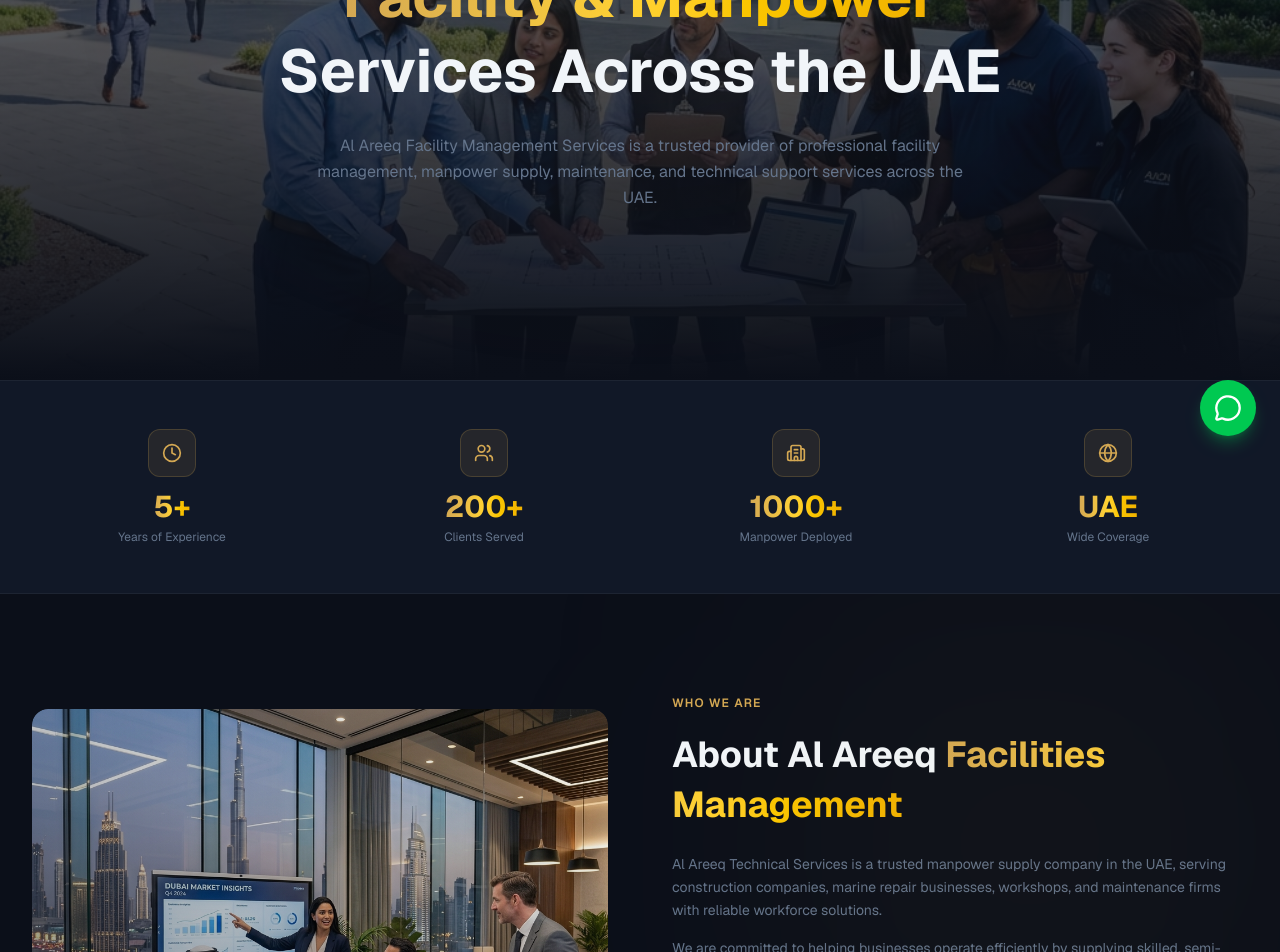
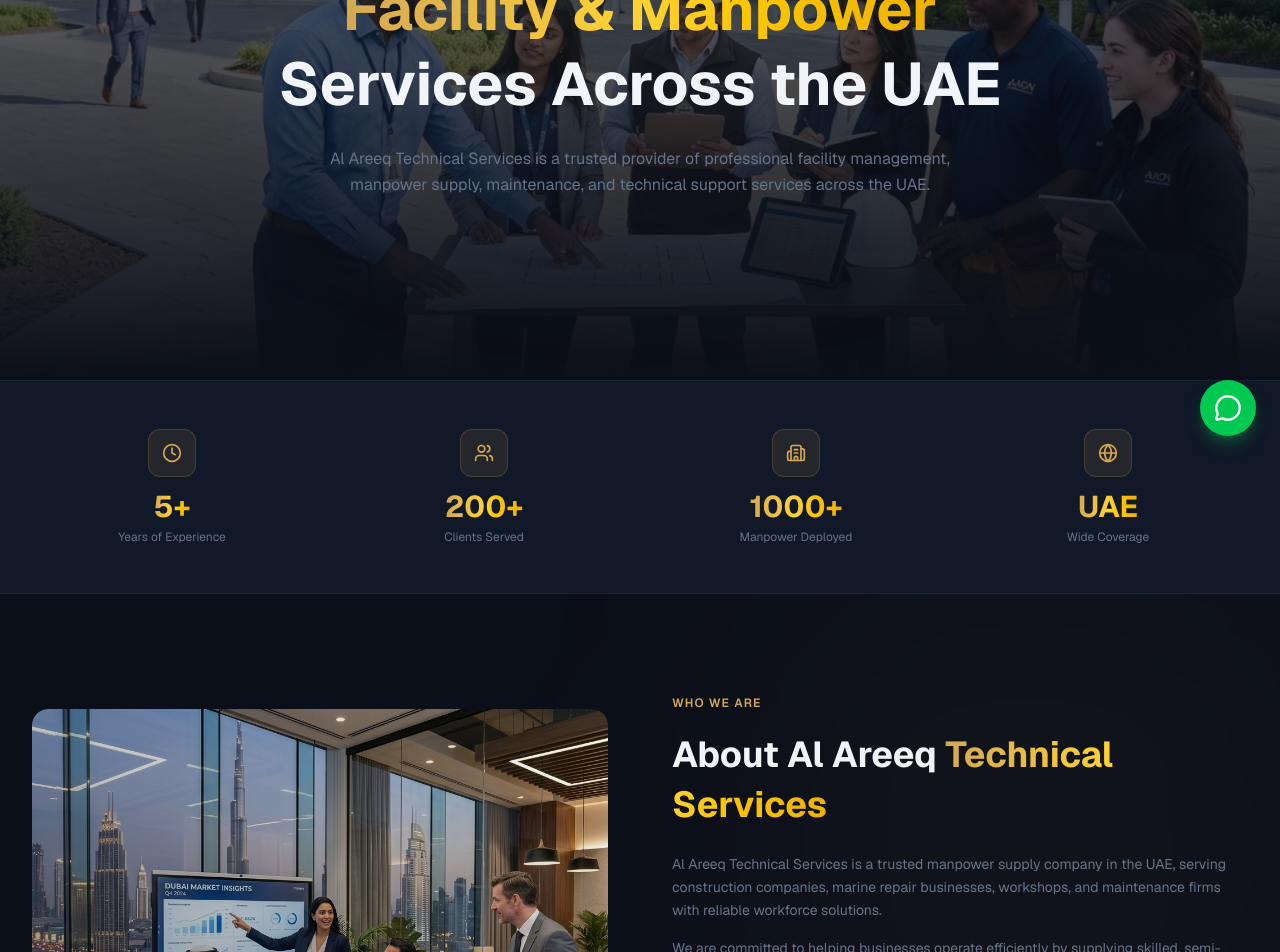
Before and after one commit to zahryxdigital-cloud/swift2, a Next.js app: page /about in a window 1280 px wide. Shown: the part 340-1292 px from the top of the page. Built offline with nearby package versions, Linux system fonts and the light colour scheme.

Commit message:
fixed more description

```diff
--- a/src/app/about/page.tsx
+++ b/src/app/about/page.tsx
@@ -107,7 +107,7 @@
             transition={{ duration: 0.7, delay: 0.2 }}
             className="text-muted text-base leading-relaxed max-w-2xl mx-auto"
           >
-            Al Areeq Facility Management Services is a trusted provider of professional facility management,
+            Al Areeq Technical Services is a trusted provider of professional facility management,
             manpower supply, maintenance, and technical support services across the UAE.
           </motion.p>
         </div>
@@ -181,7 +181,7 @@
               <span className="text-primary text-xs font-semibold uppercase tracking-widest">Who We Are</span>
               <h2 className="mt-4 text-3xl sm:text-4xl font-bold leading-snug">
                 About Al Areeq{" "}
-                <span className="text-gradient-gold">Facilities Management</span>
+                <span className="text-gradient-gold">Technical Services</span>
               </h2>
               <div className="mt-6 space-y-4 text-muted text-sm leading-relaxed">
                 <p>
--- a/src/app/layout.tsx
+++ b/src/app/layout.tsx
@@ -9,11 +9,11 @@
 const geistMono = Geist_Mono({ variable: "--font-geist-mono", subsets: ["latin"] });
 
 export const metadata: Metadata = {
-  title: "Al Areeq | Manpower & Facility Management Services UAE",
+  title: "Al Areeq | Manpower & Technical Services UAE",
   description:
-    "Al Areeq Facility Management Services provides professional manpower supply, marine staffing, maintenance, and facility management solutions across the UAE.",
+    "Al Areeq Technical Services provides professional manpower supply, marine staffing, maintenance, and facility management solutions across the UAE.",
   openGraph: {
-    title: "Al Areeq | Manpower & Facility Management Services",
+    title: "Al Areeq | Manpower & Technical Services",
     description:
       "Reliable manpower solutions for construction, marine, and maintenance industries across the UAE.",
   },
--- a/src/components/about-section.tsx
+++ b/src/components/about-section.tsx
@@ -45,7 +45,7 @@
             viewport={{ once: true }}
           >
             <span className="text-primary text-xs font-semibold uppercase tracking-widest">
-              Al Areeq Facilities Management
+              Al Areeq Technical Services
             </span>
             <h2 className="mt-4 text-3xl sm:text-4xl font-bold leading-tight">
               Your Trusted Workforce Partner<br />
--- a/src/components/footer.tsx
+++ b/src/components/footer.tsx
@@ -115,7 +115,7 @@
 
         <div className="mt-16 pt-8 border-t border-white/5 flex flex-col sm:flex-row items-center justify-between gap-4">
           <p className="text-xs text-muted">
-            &copy; {new Date().getFullYear()} Al Areeq Facility Management Services. All rights reserved.
+            &copy; {new Date().getFullYear()} Al Areeq Technical Services. All rights reserved.
           </p>
           <p className="text-xs text-muted">
             Powered by{" "}
--- a/src/components/whatsapp-button.tsx
+++ b/src/components/whatsapp-button.tsx
@@ -5,7 +5,7 @@
 export default function WhatsAppButton() {
   return (
     <a
-      href="https://api.whatsapp.com/send?phone=+971568126777&text=Hello Al Areeq Facilities Management"
+      href="https://api.whatsapp.com/send?phone=+971568126777&text=Hello Al Areeq Technical Services"
       target="_blank"
       rel="noopener noreferrer"
       className="fixed bottom-6 right-6 z-50 w-14 h-14 rounded-full bg-green-500 hover:bg-green-600 shadow-lg shadow-green-500/30 flex items-center justify-center transition-all duration-300 hover:scale-110"
```
